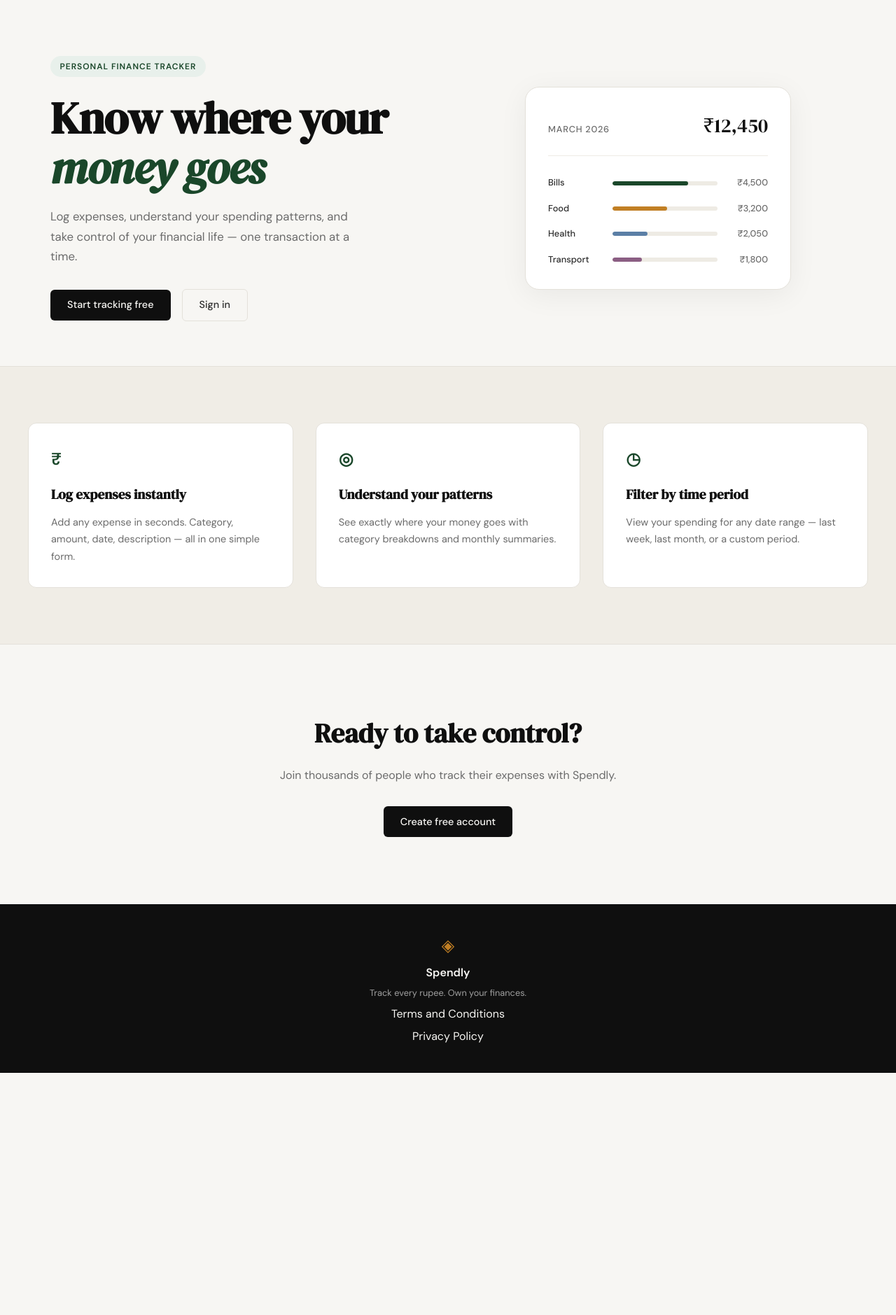
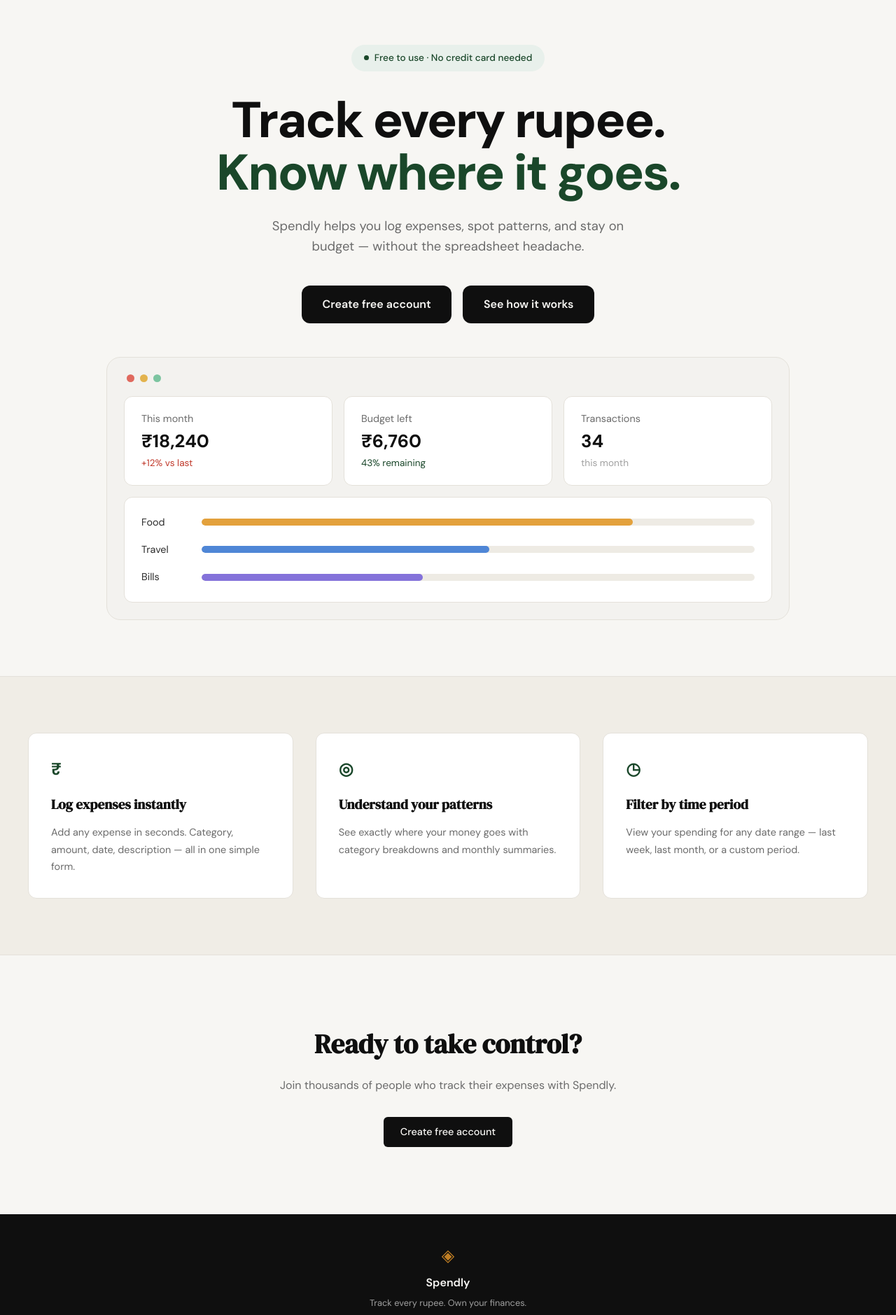
Before and after one commit to namami1/spendly, a Flask app: page / in a window 1280 px wide. Shown: the part 61-1940 px from the top of the page at 70% size. Before the commit the page ends 1594 px from the top, so only its background shows below. Run offline with Flask 3, Linux system fonts and the light colour scheme.

Commit message:
Redesign landing hero to match new design
- Centered single-column hero: green pill badge, bold two-line
  title (black + accent), subtitle, and two dark CTAs
- New browser-style preview card with stat tiles (this month,
  budget left, transactions) and Food/Travel/Bills category bars
- Hero styles moved to new static/css/landing.css, loaded after
  style.css via landing.html head block (style.css untouched)

Co-Authored-By: Claude Opus 4.8 (1M context) <noreply@anthropic.com>

```diff
--- /dev/null
+++ b/static/css/landing.css
@@ -0,0 +1,220 @@
+@import url('https://fonts.googleapis.com/css2?family=DM+Sans:wght@700;800&display=swap');
+
+/* ------------------------------------------------------------------ */
+/* Hero — centered layout (overrides the grid hero in style.css)       */
+/* ------------------------------------------------------------------ */
+
+.hero {
+    display: flex;
+    flex-direction: column;
+    align-items: center;
+    text-align: center;
+    gap: 3rem;
+    max-width: 1040px;
+    margin: 0 auto;
+    padding: 4rem 2rem 5rem;
+}
+
+.hero-inner {
+    display: flex;
+    flex-direction: column;
+    align-items: center;
+    max-width: 720px;
+}
+
+/* Badge ------------------------------------------------------------- */
+
+.hero-badge {
+    display: inline-flex;
+    align-items: center;
+    gap: 0.5rem;
+    background: var(--accent-light);
+    color: var(--accent);
+    font-size: 0.85rem;
+    font-weight: 500;
+    text-transform: none;
+    letter-spacing: 0;
+    padding: 0.5rem 1.1rem;
+    border-radius: 999px;
+    margin-bottom: 2rem;
+}
+
+.hero-badge-dot {
+    width: 7px;
+    height: 7px;
+    border-radius: 50%;
+    background: var(--accent);
+}
+
+/* Title ------------------------------------------------------------- */
+
+.hero-title {
+    font-family: var(--font-body);
+    font-weight: 800;
+    font-size: clamp(2.75rem, 6vw, 4.5rem);
+    line-height: 1.05;
+    letter-spacing: -0.03em;
+    color: var(--ink);
+    margin-bottom: 1.5rem;
+}
+
+.hero-title-accent { color: var(--accent); }
+
+/* Subtitle ---------------------------------------------------------- */
+
+.hero-subtitle {
+    font-size: 1.15rem;
+    color: var(--ink-muted);
+    line-height: 1.6;
+    max-width: 560px;
+    margin-bottom: 2.5rem;
+}
+
+/* Actions — both buttons dark -------------------------------------- */
+
+.hero-actions {
+    display: flex;
+    gap: 1rem;
+    justify-content: center;
+}
+
+.hero-actions .btn-primary,
+.hero-actions .btn-dark {
+    display: inline-block;
+    background: var(--ink);
+    color: var(--paper);
+    padding: 0.9rem 1.85rem;
+    border-radius: var(--radius-md);
+    font-family: var(--font-body);
+    font-size: 1rem;
+    font-weight: 600;
+    border: none;
+    cursor: pointer;
+    transition: background 0.2s;
+}
+
+.hero-actions .btn-primary:hover,
+.hero-actions .btn-dark:hover { background: #000; }
+
+/* ------------------------------------------------------------------ */
+/* Hero preview card                                                   */
+/* ------------------------------------------------------------------ */
+
+.hero-preview {
+    width: 100%;
+    max-width: 980px;
+    background: #f3f2ef;
+    border: 1px solid var(--border);
+    border-radius: var(--radius-lg);
+    padding: 1.5rem;
+}
+
+.preview-dots {
+    display: flex;
+    gap: 0.5rem;
+    margin-bottom: 1.25rem;
+    padding-left: 0.25rem;
+}
+
+.dot { width: 11px; height: 11px; border-radius: 50%; }
+.dot-red { background: #e0695e; }
+.dot-yellow { background: #e3b34e; }
+.dot-green { background: #7cc4a0; }
+
+/* Stat cards -------------------------------------------------------- */
+
+.preview-stats {
+    display: grid;
+    grid-template-columns: repeat(3, 1fr);
+    gap: 1rem;
+    margin-bottom: 1rem;
+}
+
+.stat-card {
+    display: flex;
+    flex-direction: column;
+    gap: 0.4rem;
+    background: var(--paper-card);
+    border: 1px solid var(--border);
+    border-radius: var(--radius-md);
+    padding: 1.25rem 1.5rem;
+    text-align: left;
+}
+
+.stat-label {
+    font-size: 0.9rem;
+    color: var(--ink-muted);
+}
+
+.stat-value {
+    font-family: var(--font-body);
+    font-weight: 700;
+    font-size: 1.6rem;
+    line-height: 1.1;
+    color: var(--ink);
+}
+
+.stat-sub {
+    font-size: 0.85rem;
+    color: var(--ink-faint);
+}
+
+.stat-sub-up { color: var(--danger); }
+.stat-sub-good { color: var(--accent); }
+
+/* Category bars ----------------------------------------------------- */
+
+.preview-bars {
+    display: flex;
+    flex-direction: column;
+    gap: 1rem;
+    background: var(--paper-card);
+    border: 1px solid var(--border);
+    border-radius: var(--radius-md);
+    padding: 1.5rem;
+}
+
+.bar-row {
+    display: grid;
+    grid-template-columns: 70px 1fr;
+    align-items: center;
+    gap: 1rem;
+}
+
+.bar-cat {
+    font-size: 0.9rem;
+    color: var(--ink-soft);
+    text-align: left;
+}
+
+.bar-track {
+    height: 10px;
+    background: var(--border-soft);
+    border-radius: 999px;
+    overflow: hidden;
+}
+
+.bar { height: 100%; border-radius: 999px; }
+.bar-food { background: #e3a13c; }
+.bar-travel { background: #4f86d6; }
+.bar-bills { background: #8472da; }
+
+/* ------------------------------------------------------------------ */
+/* Responsive                                                          */
+/* ------------------------------------------------------------------ */
+
+@media (max-width: 720px) {
+    .preview-stats { grid-template-columns: 1fr; }
+
+    .hero-actions {
+        flex-direction: column;
+        width: 100%;
+        max-width: 320px;
+    }
+
+    .hero-actions .btn-primary,
+    .hero-actions .btn-dark {
+        width: 100%;
+        text-align: center;
+    }
+}
--- a/templates/landing.html
+++ b/templates/landing.html
@@ -1,61 +1,68 @@
 {% extends "base.html" %}
 
 {% block title %}Spendly — Track Every Rupee{% endblock %}
+
+{% block head %}
+<link rel="stylesheet" href="{{ url_for('static', filename='css/landing.css') }}">
+{% endblock %}
 
 {% block content %}
 
 <section class="hero">
     <div class="hero-inner">
-        <div class="hero-badge">Personal Finance Tracker</div>
+        <div class="hero-badge">
+            <span class="hero-badge-dot"></span>
+            Free to use · No credit card needed
+        </div>
         <h1 class="hero-title">
-            Know where your<br>
-            <em>money goes</em>
+            Track every rupee.<br>
+            <span class="hero-title-accent">Know where it goes.</span>
         </h1>
         <p class="hero-subtitle">
-            Log expenses, understand your spending patterns,
-            and take control of your financial life —
-            one transaction at a time.
+            Spendly helps you log expenses, spot patterns, and stay
+            on budget — without the spreadsheet headache.
         </p>
         <div class="hero-actions">
-            <a href="{{ url_for('register') }}" class="btn-primary">Start tracking free</a>
-            <a href="{{ url_for('login') }}" class="btn-ghost">Sign in</a>
+            <a href="{{ url_for('register') }}" class="btn-primary">Create free account</a>
+            <a href="#" class="btn-dark">See how it works</a>
         </div>
     </div>
-    <div class="hero-visual">
-        <div class="mock-card">
-            <div class="mock-card-header">
-                <span class="mock-label">March 2026</span>
-                <span class="mock-total">₹12,450</span>
+
+    <div class="hero-preview">
+        <div class="preview-dots">
+            <span class="dot dot-red"></span>
+            <span class="dot dot-yellow"></span>
+            <span class="dot dot-green"></span>
         </div>
-            <div class="mock-bars">
-                <div class="mock-bar-row">
-                    <span class="mock-cat">Bills</span>
-                    <div class="mock-bar-track">
-                        <div class="mock-bar" style="width: 72%"></div>
+        <div class="preview-stats">
+            <div class="stat-card">
+                <span class="stat-label">This month</span>
+                <span class="stat-value">₹18,240</span>
+                <span class="stat-sub stat-sub-up">+12% vs last</span>
             </div>
-                    <span class="mock-amt">₹4,500</span>
+            <div class="stat-card">
+                <span class="stat-label">Budget left</span>
+                <span class="stat-value">₹6,760</span>
+                <span class="stat-sub stat-sub-good">43% remaining</span>
             </div>
-                <div class="mock-bar-row">
-                    <span class="mock-cat">Food</span>
-                    <div class="mock-bar-track">
-                        <div class="mock-bar mock-bar-2" style="width: 52%"></div>
+            <div class="stat-card">
+                <span class="stat-label">Transactions</span>
+                <span class="stat-value">34</span>
+                <span class="stat-sub">this month</span>
             </div>
-                    <span class="mock-amt">₹3,200</span>
         </div>
-                <div class="mock-bar-row">
-                    <span class="mock-cat">Health</span>
-                    <div class="mock-bar-track">
-                        <div class="mock-bar mock-bar-3" style="width: 33%"></div>
+        <div class="preview-bars">
+            <div class="bar-row">
+                <span class="bar-cat">Food</span>
+                <div class="bar-track"><div class="bar bar-food" style="width: 78%"></div></div>
             </div>
-                    <span class="mock-amt">₹2,050</span>
+            <div class="bar-row">
+                <span class="bar-cat">Travel</span>
+                <div class="bar-track"><div class="bar bar-travel" style="width: 52%"></div></div>
             </div>
-                <div class="mock-bar-row">
-                    <span class="mock-cat">Transport</span>
-                    <div class="mock-bar-track">
-                        <div class="mock-bar mock-bar-4" style="width: 28%"></div>
-                    </div>
-                    <span class="mock-amt">₹1,800</span>
-                </div>
+            <div class="bar-row">
+                <span class="bar-cat">Bills</span>
+                <div class="bar-track"><div class="bar bar-bills" style="width: 40%"></div></div>
             </div>
         </div>
     </div>
```
Lines whose indentation alone changed are shown as unchanged.
